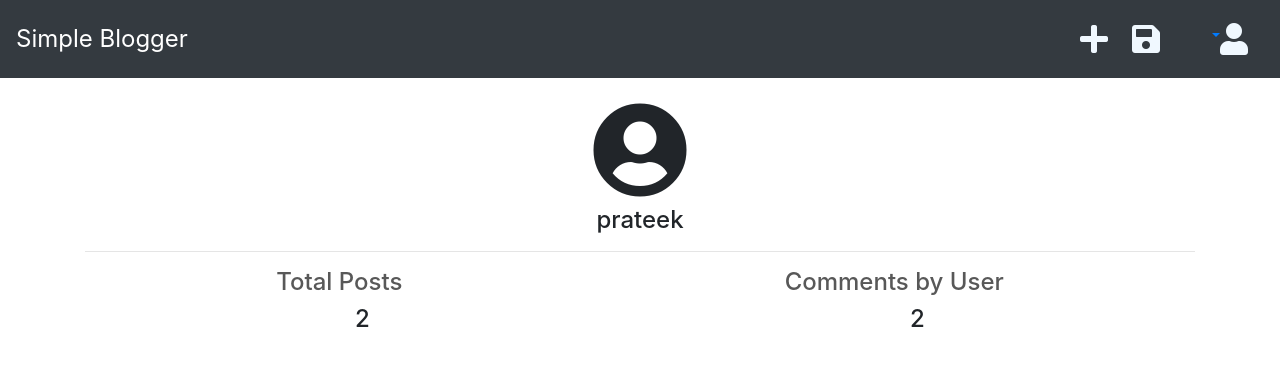
After one commit to Prateek-Arora/django_blog_app, a Django app: page /user/1 in a window 1280 px wide. The commit adds this page. Shown: the top 366 px of the page. Run offline with Django 3.2, Linux system fonts and the light colour scheme; a user stored in the database is signed in; data comes from the database, SQL or seed files in the repository; both versions use the stored data as it was after the commit; some libraries are stand-ins or nearby versions.

Commit message:
Added the feature to view user profile.

```diff
--- a/blog/templates/blog/post_detail.html
+++ b/blog/templates/blog/post_detail.html
@@ -17,8 +17,9 @@
             {% endif %}
         </div>
         {% if post.published_date %}
-            <h5 class="mb-2 text-muted">Published: {{post.published_date}}</h5>
+            <h5 class="mb-1 text-muted">Published: {{post.published_date}}</h5>
         {% endif %}
+        <h6 class="mb-2">Author - {{post.author}}</h5>
         <p class="mt-4">{{post.text|markdown|safe}}</p>
         <div class="" style="height: 100px;"></div>
         <hr>
--- a/blog/templates/blog/post_list.html
+++ b/blog/templates/blog/post_list.html
@@ -6,7 +6,7 @@
 {% block content %}
 <div class="container">
     <div class="page-header">
-        <h2 class="ml-5 mt-3 mb-4">Prateek's Blog</h2>
+        <h2 class="ml-5 mt-3 mb-4">Blog Wall</h2>
     </div>
     <div class="d-flex flex-wrap">
         {% for post in posts%}
--- /dev/null
+++ b/blog/templates/blog/user_profile.html
@@ -0,0 +1,23 @@
+{% extends "index.html" %}
+
+{% block content %}
+<div class="container">
+    <div class="text-center">
+        <div class="mt-4">
+            <i class="fas fa-user-circle fa-6x mb-2"></i>
+            <h4>{{user}}</h4>
+            <hr>
+            <div class="d-flex justify-content-around mt-3" style="color: #585858">
+                <h4>Total Posts</h4>
+                <h4>Comments by User</h4>
+            </div>
+            <div class="d-flex justify-content-around">
+                <h4>{{user_posts.count}}</h4>
+                <h4>{{user_comments.count}}</h4>
+            </div>
+        </div>
+    </div>
+
+</div>
+
+{% endblock %}
--- a/blog/urls.py
+++ b/blog/urls.py
@@ -1,5 +1,5 @@
 from django.urls import path
-from blog.views import post_list, post_detail, post_new, post_edit, post_delete, post_draft_list, post_publish, comment_remove, comment_approve, signup
+from blog.views import post_list, post_detail, post_new, post_edit, post_delete, post_draft_list, post_publish, comment_remove, comment_approve, signup, user_profile
 
 urlpatterns = [
     path('', post_list, name='post_list'),
@@ -16,4 +16,6 @@ urlpatterns = [
 
     path('signup/', signup, name='signup'),
 
+    path('user/<int:pk>', user_profile, name='user_profile'),
+
 ]
--- a/blog/views.py
+++ b/blog/views.py
@@ -127,3 +127,12 @@ def signup(request):
     else:
         form = UserForm()
     return render(request, 'blog/signup.html', {'form': form})
+
+
+@login_required
+def user_profile(request, pk):
+    user = get_object_or_404(User, pk=pk)
+    user_posts = Post.objects.filter(author=user)
+    user_comments = Comment.objects.filter(author=user)
+    stuff_for_frontend = {'user': user, 'user_posts': user_posts, 'user_comments': user_comments}
+    return render(request, 'blog/user_profile.html', stuff_for_frontend)
--- a/templates/index.html
+++ b/templates/index.html
@@ -35,7 +35,7 @@
                             <i class="fas fa-user fa-2x" style="color: aliceblue; float: right;"></i>
                         </a>
                         <ul class="dropdown-menu dropdown-menu-right" aria-labelledby="navbarDropdown">
-                            <li><a class="dropdown-item" href="#">Profile</a></li>
+                            <li><a class="dropdown-item" href="{% url 'user_profile' pk=user.pk %}">Profile</a></li>
                             <li><a class="dropdown-item" href="{% url 'logout' %}">Logout</a></li>
                         </ul>
                         <!-- <a href="{% url 'logout' %}"><i class="fas fa-sign-out-alt fa-2x" style="color: aliceblue; float: right;"></i></a> -->
```
Also changed, not shown: db.sqlite3.
